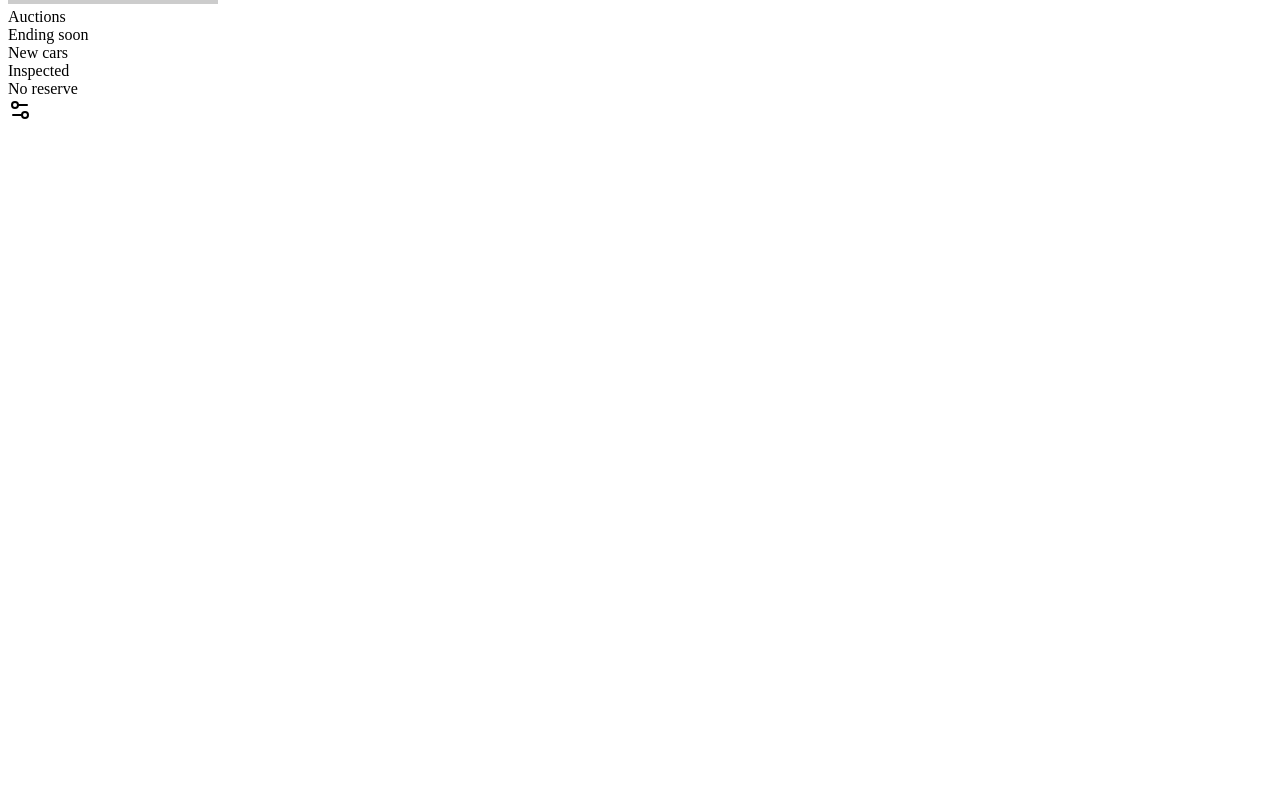
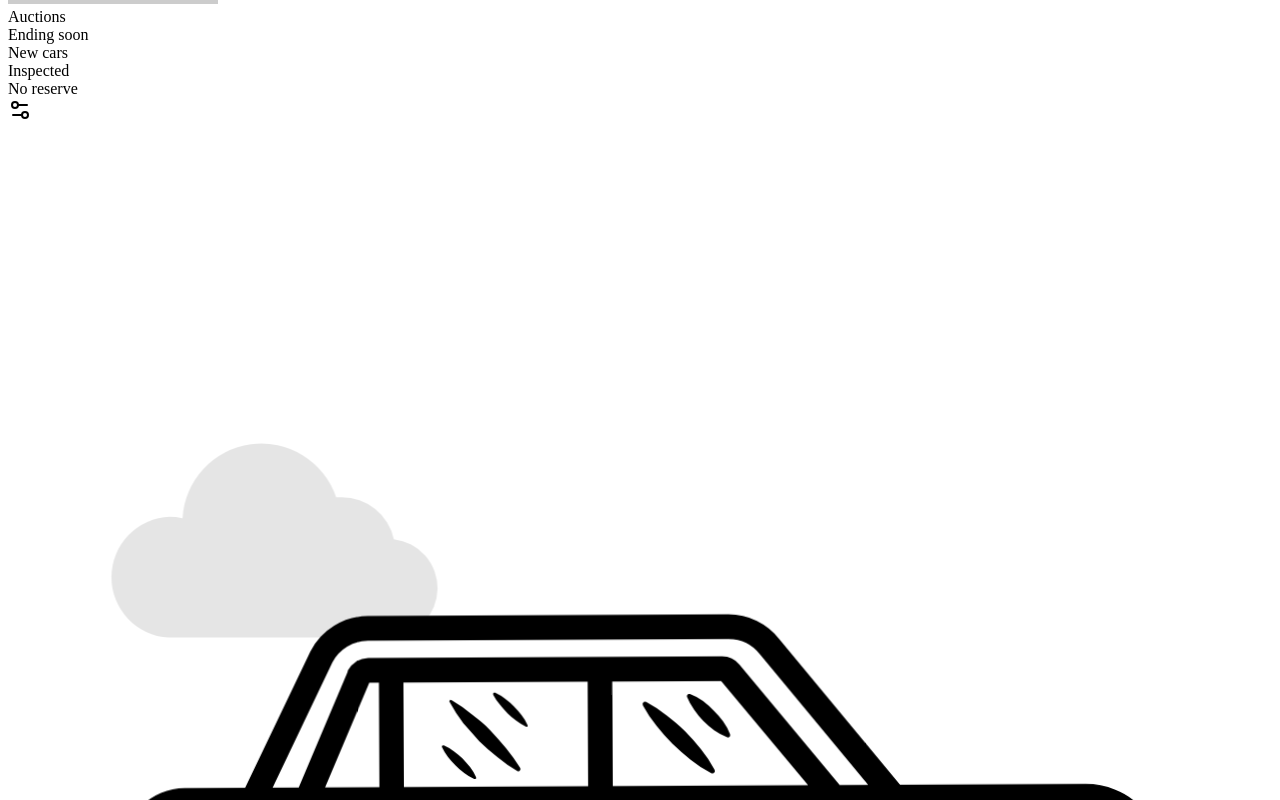
Before and after one commit to Cars-Bids/Cars-Bids-Frontend, a Next.js app: page /Base/HomePage in a window 1280 px wide. Shown: the part 1720-2520 px from the top of the page. Before the commit the page ends 1854 px from the top, so only its background shows below. Built offline with nearby package versions, Linux system fonts and the light colour scheme.

Commit message:
Fix base UI

```diff
--- a/src/App.tsx
+++ b/src/App.tsx
@@ -29,6 +29,7 @@ function LangWrapper() {
         <Route path="sell-your-car" element={<SellYourCar />} />
         <Route path="profile" element={<ProfilePage />} />
           <Route path="*" element={<NotFound404/>} />
+
       </Route>
 
 
--- a/src/components/Main/Preloader/CarLoader.css
+++ b/src/components/Main/Preloader/CarLoader.css
@@ -13,7 +13,7 @@
   .front-wheel {
     transform-origin: 59px 56px;
     animation: wheel 300ms linear infinite;
-    animation-delay: 200ms;
+
   }
 
   .animate-car {
--- a/src/components/Main/Preloader/index.tsx
+++ b/src/components/Main/Preloader/index.tsx
@@ -89,7 +89,7 @@ export default function CarLoader({ isLoading = true }: CarLoaderProps) {
             d="M18.05,51.11a4.39,4.39,0,0,1,2,.26l.47.21.45.25.41.31.39.34a4.92,4.92,0,0,1,1.1,1.71,4.42,4.42,0,0,1,.27,2,.15.15,0,0,1-.16.13.16.16,0,0,1-.13-.13h0a5.73,5.73,0,0,0-.49-1.79,5.05,5.05,0,0,0-1-1.48,5.33,5.33,0,0,0-1.49-1,5.86,5.86,0,0,0-1.78-.48h0a.15.15,0,0,1-.13-.16A.14.14,0,0,1,18.05,51.11Z"
           />
         </g>
-        <g className="wheel front-wheel animate-wheel animate-delay-200">
+        <g className="wheel front-wheel animate-wheel ">
           <circle className="fill-red-600 dark:fill-red-500" cx="59" cy="56" r="6.75" />
           <circle className="wheel-details fill-white dark:fill-[#2c2c2c]" cx="59" cy="56" r="3.12" />
           <circle className="fill-red-600 dark:fill-red-500" cx="59" cy="56" r="1.85" />
--- a/src/pages/Base/HomePage.tsx
+++ b/src/pages/Base/HomePage.tsx
@@ -1,6 +1,7 @@
-// import Loader from "@/components/Main/Preloader";
+import Loader from "@/components/Main/Preloader";
 import CarCard from "@/components/Main/PhotoPrew";
 import { Settings2 } from "lucide-react";
+
 const HomePage = () => {
   return (
 
@@ -60,11 +61,11 @@ const HomePage = () => {
   </div>
 </div>
 
-      {/* <div className="flex flex-col items-center justify-center">
+      <div className="flex flex-col items-center justify-center">
         <Loader />
         <h1 className="text-2xl font-bold mt-4 dark:text-white">Welcome to the <span className="text-red-500 dark:text-red-600">Home Page</span></h1>
         <p className="text-gray-600 dark:text-gray-200">This is a placeholder for your content.</p>
-        </div> */}
+        </div>
 
 
 
--- a/src/pages/Errors/404.tsx
+++ b/src/pages/Errors/404.tsx
@@ -1,5 +1,5 @@
 import { useState, useEffect } from "react";
-import "./CarLoader.css";
+import "./ErrorPage.css";
 
 import { Link } from "react-router-dom";
 interface CarLoaderProps {
```
Also changed, not shown: src/pages/Errors/ErrorPage.css (renamed from src/pages/Errors/CarLoader.css, +0 -9 lines).
